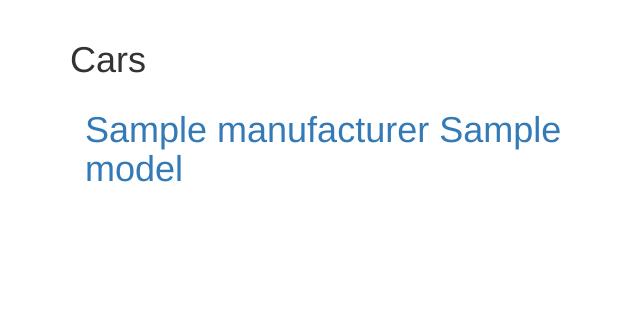
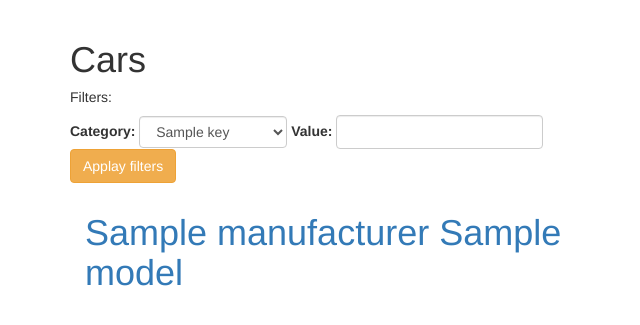
Before and after one commit to RickWazowski98/cars_api, a Python web app: template app/templates/cars_list.html in a window 1280 px wide. Shown: the part 51-376 px from the top of the page, without its empty margins (0-640 px from the left). Run offline with Jinja, Linux system fonts and the light colour scheme; the template is opened without the code that fills it: most values are stand-ins (such as "Sample title", 1, 10 or a date in 2020); some libraries are stand-ins or nearby versions.

Commit message:
Add filters

```diff
--- a/app/templates/cars_list.html
+++ b/app/templates/cars_list.html
@@ -1,10 +1,26 @@
-
 {% extends 'base.html' %}
 {% block title %}
     Cars
 {% endblock title %}
 {% block content %}
 <h1>Cars</h1>
+        <div>
+        <h5>Filters: </h5>
+            <form action="/client/search_by/" method="POST" class="form-inline">
+                <div class="form-group">
+                    <label for="category">Category: </label>
+                    <select size="1" name="category" class="form-control" id="exampleFormControlSelect1">
+                        <option disabled>Choice category</option>
+                        {% for key in keys %}
+                            <option>{{key}}</option>
+                        {% endfor %}
+                    </select>
+                    <label for="value">Value: </label>
+                    <input type="text" name="value" class="form-control">
+                    <p><input type="submit" value="Applay filters" class="btn btn-warning"></p>
+                </div>
+            </form>
+        </div>
         {% for car in cars %}
             <div class="col-md-6">
                 <strong><h1><a href="/client/{{car.VIM}}">{{car.manufacturer}} {{car.model}}</a></h1><strong>
```
Also changed, not shown: app/db.py (+2 -11 lines), app/templates/search_result.html (added, +15 -0 lines), app/views.py (+17 -7 lines).
